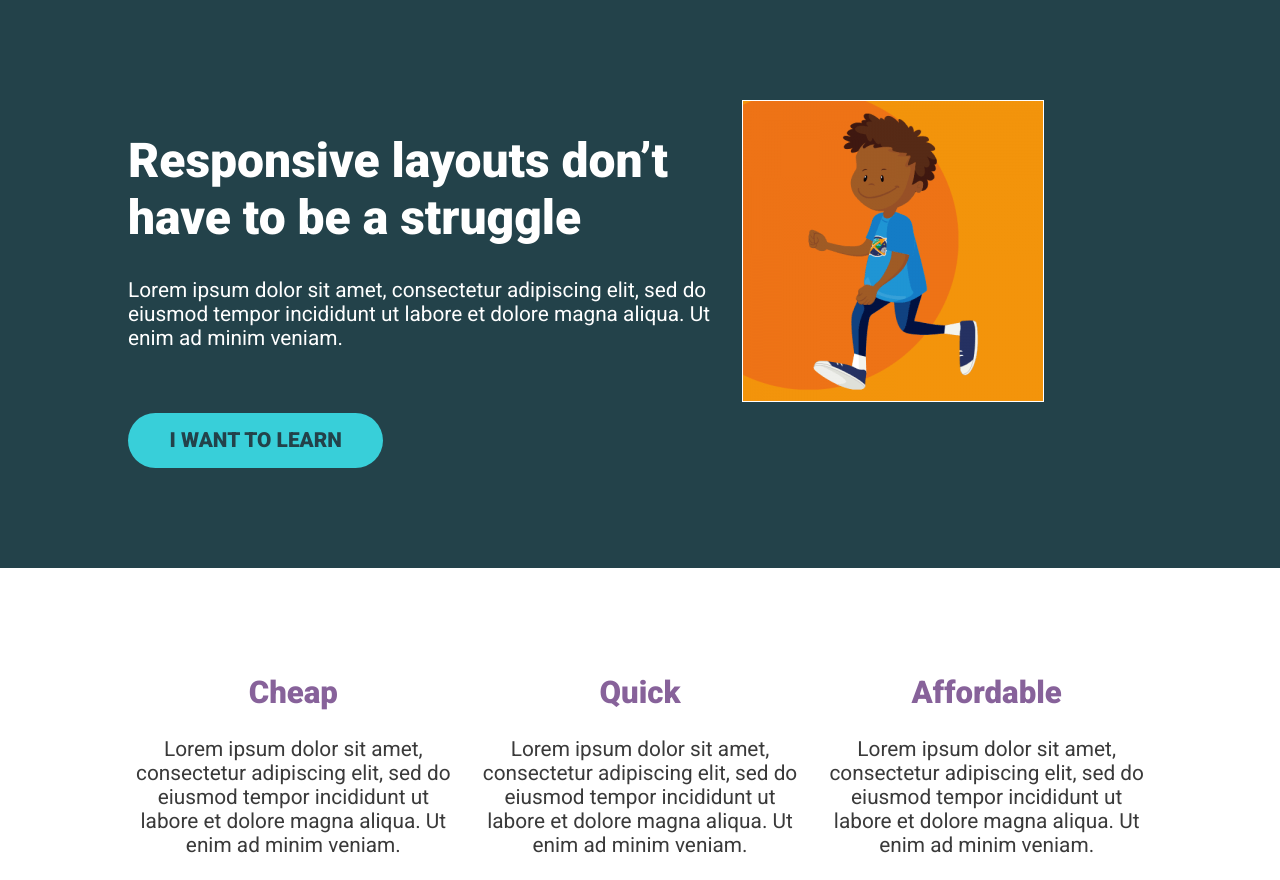
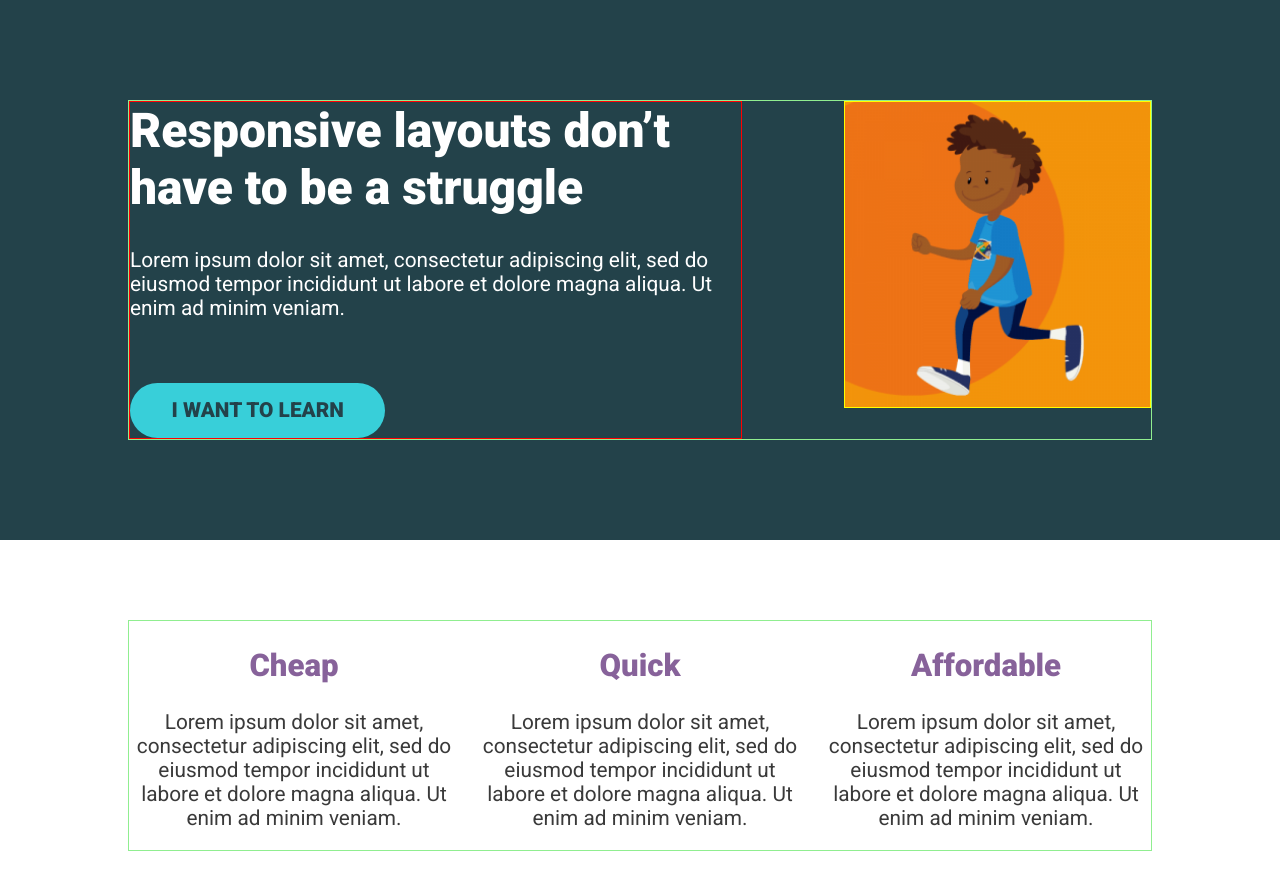
Before and after one commit to Preethi-Dev/21_Responsive_Layouts_challenges, a plain HTML site: page index.html in a window 1280 px wide. Shown: the top 880 px of the page. Drawn offline with Linux system fonts and the light colour scheme.

Commit message:
flex-items need dependency on width for the usage of justify-content

```diff
--- a/style.css
+++ b/style.css
@@ -30,6 +30,7 @@ body {
 }
 
 h1 {
+    margin-top: 0;
     font-size: 3rem;
 }
 
@@ -42,7 +43,7 @@ h1 {
 .row {
     /* display: flex => flex container */
     display: flex;
-
+    justify-content: space-between;
     /* can't use yet */
     /* gap: 100px; */
 }
@@ -79,12 +80,16 @@ h1 {
     color: #FFF;
 }
 
-
+.container{
+    border: 1px solid lightgreen;
+}
 .hero__image{
+    width: 30%;
     align-self: flex-start;
-    border: 1px solid white;
+    border: 1px solid yellow;
 }
 .hero__text {
+    border: 1px solid red;
     width: 60%;
 }
 
```
